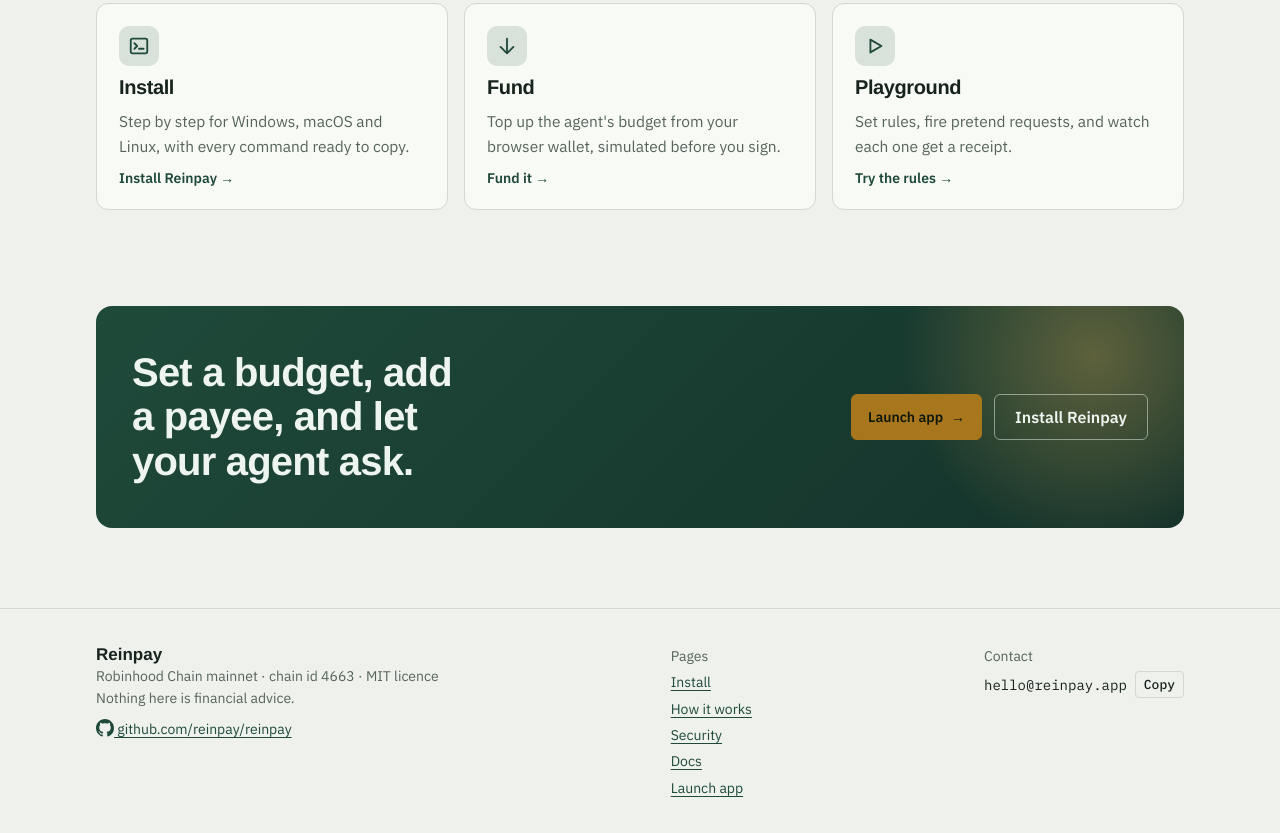
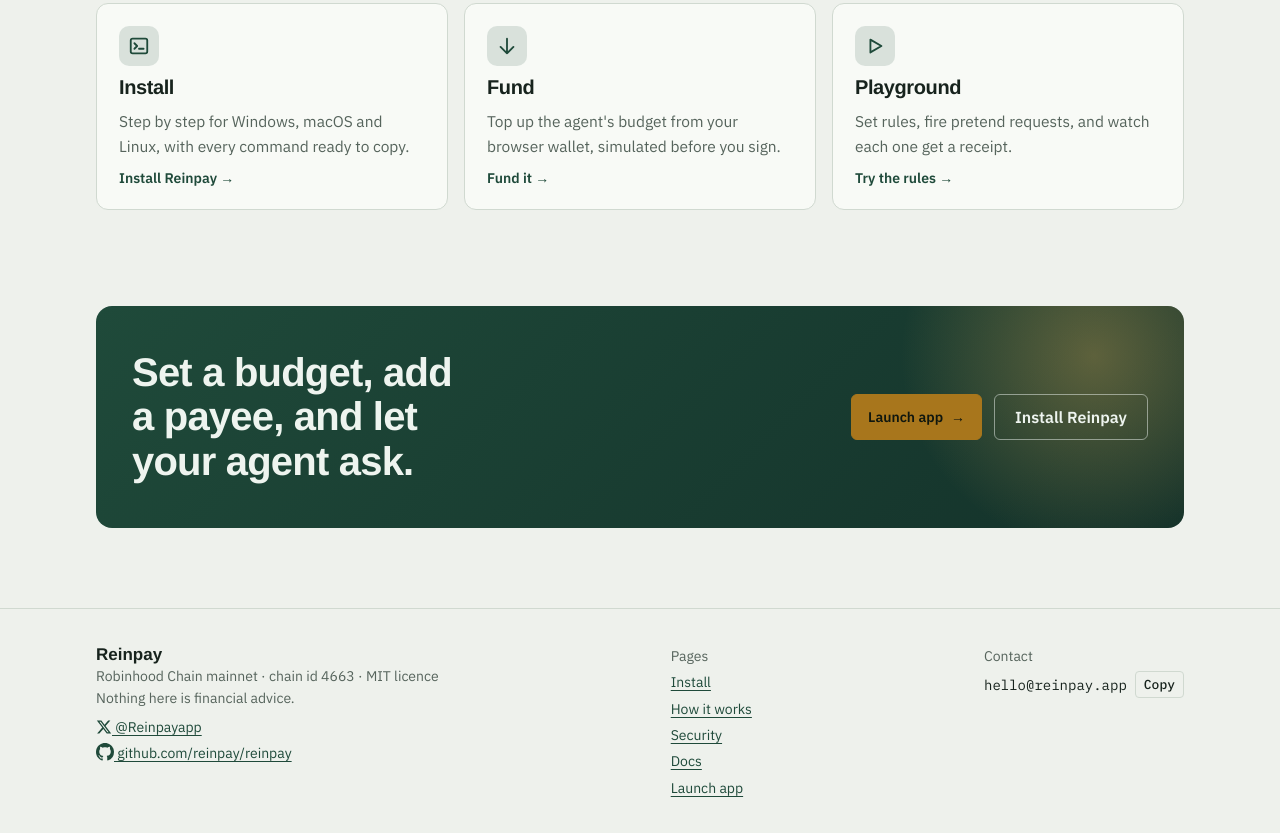
Before and after one commit to reinpay/reinpay.github.io, a plain HTML site: page 404.html in a window 1280 px wide. Shown: the part 1793-2626 px from the top of the page. Drawn offline with Linux system fonts and the light colour scheme; a web font is replaced by a local one.

Commit message:
Add files via upload

```diff
--- a/404.html
+++ b/404.html
@@ -33,6 +33,7 @@
       <a href="/how/">How it works</a>
       <a href="/security/">Security</a>
       <a href="/docs/">Docs</a>
+      <a href="https://x.com/Reinpayapp" target="_blank" rel="noopener" aria-label="Reinpay on X"><svg width="16" height="16" viewBox="0 0 24 24" aria-hidden="true" style="vertical-align:-3px;fill:currentColor"><path d="M18.244 2.25h3.308l-7.227 8.26 8.502 11.24H16.17l-5.214-6.817L4.99 21.75H1.68l7.73-8.835L1.254 2.25H8.08l4.713 6.231zm-1.161 17.52h1.833L7.084 4.126H5.117z"/></svg></a>
       <a href="https://github.com/reinpay/reinpay" target="_blank" rel="noopener" aria-label="Reinpay on GitHub"><svg width="18" height="18" viewBox="0 0 16 16" aria-hidden="true" style="vertical-align:-3px;fill:currentColor"><path d="M8 0C3.58 0 0 3.58 0 8c0 3.54 2.29 6.53 5.47 7.59.4.07.55-.17.55-.38 0-.19-.01-.82-.01-1.49-2.01.37-2.53-.49-2.69-.94-.09-.23-.48-.94-.82-1.13-.28-.15-.68-.52-.01-.53.63-.01 1.08.58 1.23.82.72 1.21 1.87.87 2.33.66.07-.52.28-.87.51-1.07-1.78-.2-3.64-.89-3.64-3.95 0-.87.31-1.59.82-2.15-.08-.2-.36-1.02.08-2.12 0 0 .67-.21 2.2.82.64-.18 1.32-.27 2-.27.68 0 1.36.09 2 .27 1.53-1.04 2.2-.82 2.2-.82.44 1.1.16 1.92.08 2.12.51.56.82 1.27.82 2.15 0 3.07-1.87 3.75-3.65 3.95.29.25.54.73.54 1.48 0 1.07-.01 1.93-.01 2.2 0 .21.15.46.55.38A8.013 8.013 0 0016 8c0-4.42-3.58-8-8-8z"/></svg></a>
       <a class="btn launch" href="/app/">Launch app</a>
     </div>
@@ -135,7 +136,8 @@
       <div style="font:700 17px var(--display);color:var(--ink)">Reinpay</div>
       <div>Robinhood Chain mainnet · chain id 4663 · MIT licence</div>
       <div>Nothing here is financial advice.</div>
-      <div style="margin-top:8px"><a href="https://github.com/reinpay/reinpay" target="_blank" rel="noopener"><svg width="18" height="18" viewBox="0 0 16 16" aria-hidden="true" style="vertical-align:-3px;fill:currentColor"><path d="M8 0C3.58 0 0 3.58 0 8c0 3.54 2.29 6.53 5.47 7.59.4.07.55-.17.55-.38 0-.19-.01-.82-.01-1.49-2.01.37-2.53-.49-2.69-.94-.09-.23-.48-.94-.82-1.13-.28-.15-.68-.52-.01-.53.63-.01 1.08.58 1.23.82.72 1.21 1.87.87 2.33.66.07-.52.28-.87.51-1.07-1.78-.2-3.64-.89-3.64-3.95 0-.87.31-1.59.82-2.15-.08-.2-.36-1.02.08-2.12 0 0 .67-.21 2.2.82.64-.18 1.32-.27 2-.27.68 0 1.36.09 2 .27 1.53-1.04 2.2-.82 2.2-.82.44 1.1.16 1.92.08 2.12.51.56.82 1.27.82 2.15 0 3.07-1.87 3.75-3.65 3.95.29.25.54.73.54 1.48 0 1.07-.01 1.93-.01 2.2 0 .21.15.46.55.38A8.013 8.013 0 0016 8c0-4.42-3.58-8-8-8z"/></svg> github.com/reinpay/reinpay</a></div>
+      <div style="margin-top:6px"><a href="https://x.com/Reinpayapp" target="_blank" rel="noopener"><svg width="16" height="16" viewBox="0 0 24 24" aria-hidden="true" style="vertical-align:-3px;fill:currentColor"><path d="M18.244 2.25h3.308l-7.227 8.26 8.502 11.24H16.17l-5.214-6.817L4.99 21.75H1.68l7.73-8.835L1.254 2.25H8.08l4.713 6.231zm-1.161 17.52h1.833L7.084 4.126H5.117z"/></svg> @Reinpayapp</a></div>
+      <div style="margin-top:4px"><a href="https://github.com/reinpay/reinpay" target="_blank" rel="noopener"><svg width="18" height="18" viewBox="0 0 16 16" aria-hidden="true" style="vertical-align:-3px;fill:currentColor"><path d="M8 0C3.58 0 0 3.58 0 8c0 3.54 2.29 6.53 5.47 7.59.4.07.55-.17.55-.38 0-.19-.01-.82-.01-1.49-2.01.37-2.53-.49-2.69-.94-.09-.23-.48-.94-.82-1.13-.28-.15-.68-.52-.01-.53.63-.01 1.08.58 1.23.82.72 1.21 1.87.87 2.33.66.07-.52.28-.87.51-1.07-1.78-.2-3.64-.89-3.64-3.95 0-.87.31-1.59.82-2.15-.08-.2-.36-1.02.08-2.12 0 0 .67-.21 2.2.82.64-.18 1.32-.27 2-.27.68 0 1.36.09 2 .27 1.53-1.04 2.2-.82 2.2-.82.44 1.1.16 1.92.08 2.12.51.56.82 1.27.82 2.15 0 3.07-1.87 3.75-3.65 3.95.29.25.54.73.54 1.48 0 1.07-.01 1.93-.01 2.2 0 .21.15.46.55.38A8.013 8.013 0 0016 8c0-4.42-3.58-8-8-8z"/></svg> github.com/reinpay/reinpay</a></div>
     </div>
     <div>
       <div>Pages</div>
```
Also changed, not shown: app/index.html (+3 -1 lines), docs/index.html (+3 -1 lines), how/index.html (+3 -1 lines), index.html (+3 -1 lines), install/index.html (+3 -1 lines), security/index.html (+3 -1 lines).
